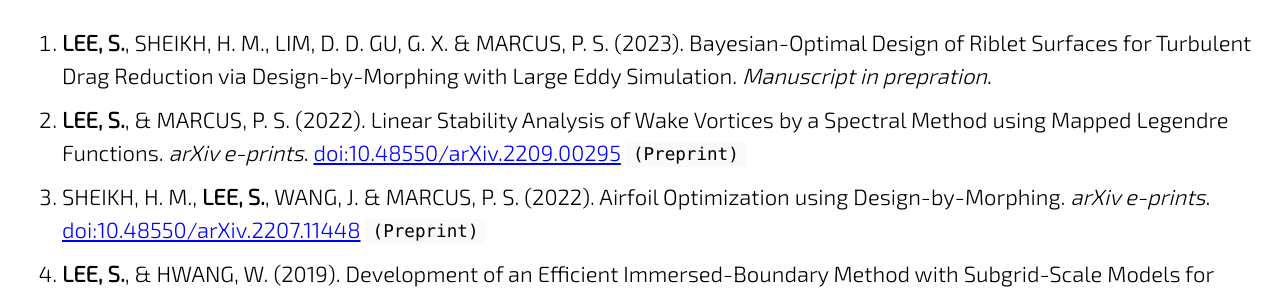
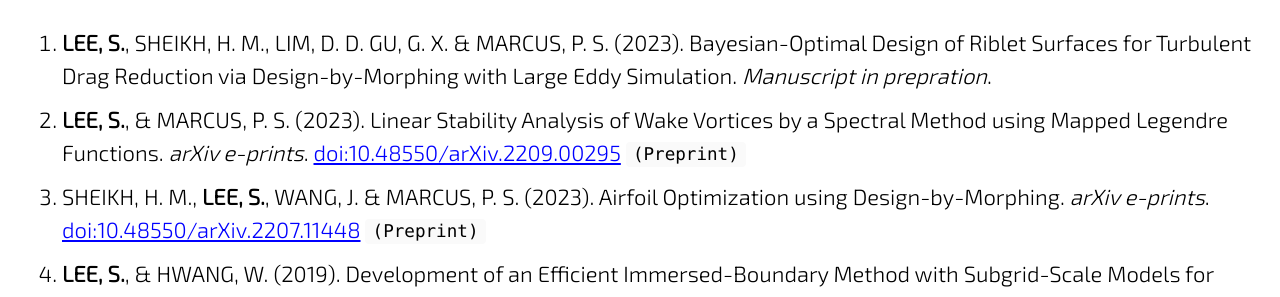
Before and after one commit to jun9303/jun9303.github.io, a Jekyll site: the page built from _pages/publications.md, in a window 1280 px wide. Shown: the part 408-705 px from the top of the page. Built offline with Jekyll 4.4.1, drawn with Linux system fonts in a browser that asks for light colours; cached includes are drawn as plain includes; nearby versions of some CDN libraries; emoji names are drawn with the system emoji font.

Commit message:
jun9303@gmail.com

````diff
--- a/_pages/publications.md
+++ b/_pages/publications.md
@@ -11,8 +11,8 @@ header:
 # JOURNAL PUBLICATIONS
 
 1. **LEE, S.**, SHEIKH, H. M., LIM, D. D. GU, G. X. & MARCUS, P. S. (2023). Bayesian-Optimal Design of Riblet Surfaces for Turbulent Drag Reduction via Design-by-Morphing with Large Eddy Simulation. *Manuscript in prepration*.
-2. **LEE, S.**, & MARCUS, P. S. (2022). Linear Stability Analysis of Wake Vortices by a Spectral Method using Mapped Legendre Functions. *arXiv e-prints*. [doi:10.48550/arXiv.2209.00295](https://doi.org/10.48550/arXiv.2209.00295) ```(Preprint)```
-3. SHEIKH, H. M., **LEE, S.**, WANG, J. & MARCUS, P. S. (2022). Airfoil Optimization using Design-by-Morphing. *arXiv e-prints*. [doi:10.48550/arXiv.2207.11448](
+2. **LEE, S.**, & MARCUS, P. S. (2023). Linear Stability Analysis of Wake Vortices by a Spectral Method using Mapped Legendre Functions. *arXiv e-prints*. [doi:10.48550/arXiv.2209.00295](https://doi.org/10.48550/arXiv.2209.00295) ```(Preprint)```
+3. SHEIKH, H. M., **LEE, S.**, WANG, J. & MARCUS, P. S. (2023). Airfoil Optimization using Design-by-Morphing. *arXiv e-prints*. [doi:10.48550/arXiv.2207.11448](
 https://doi.org/10.48550/arXiv.2207.11448) ```(Preprint)```
 4. **LEE, S.**, & HWANG, W. (2019). Development of an Efficient Immersed-Boundary Method with Subgrid-Scale Models for Conjugate Heat Transfer Analysis using Large Eddy Simulation. *International Journal of Heat and Mass Transfer*, 134, 198-208. [doi:10.1016/j.ijheatmasstransfer.2019.01.019](https://doi.org/10.1016/j.ijheatmasstransfer.2019.01.019)
 5. BAEK, S., **LEE, S.**, HWANG, W., & PARK, J. S. (2018). Experimental and Numerical Investigation of the Flow in a Trailing Edge Ribbed Internal Cooling Passage. *Journal of Turbomachinery*, 141 (1), 011012. [doi:10.1115/1.4041868](https://doi.org/10.1115/1.4041868)
````
